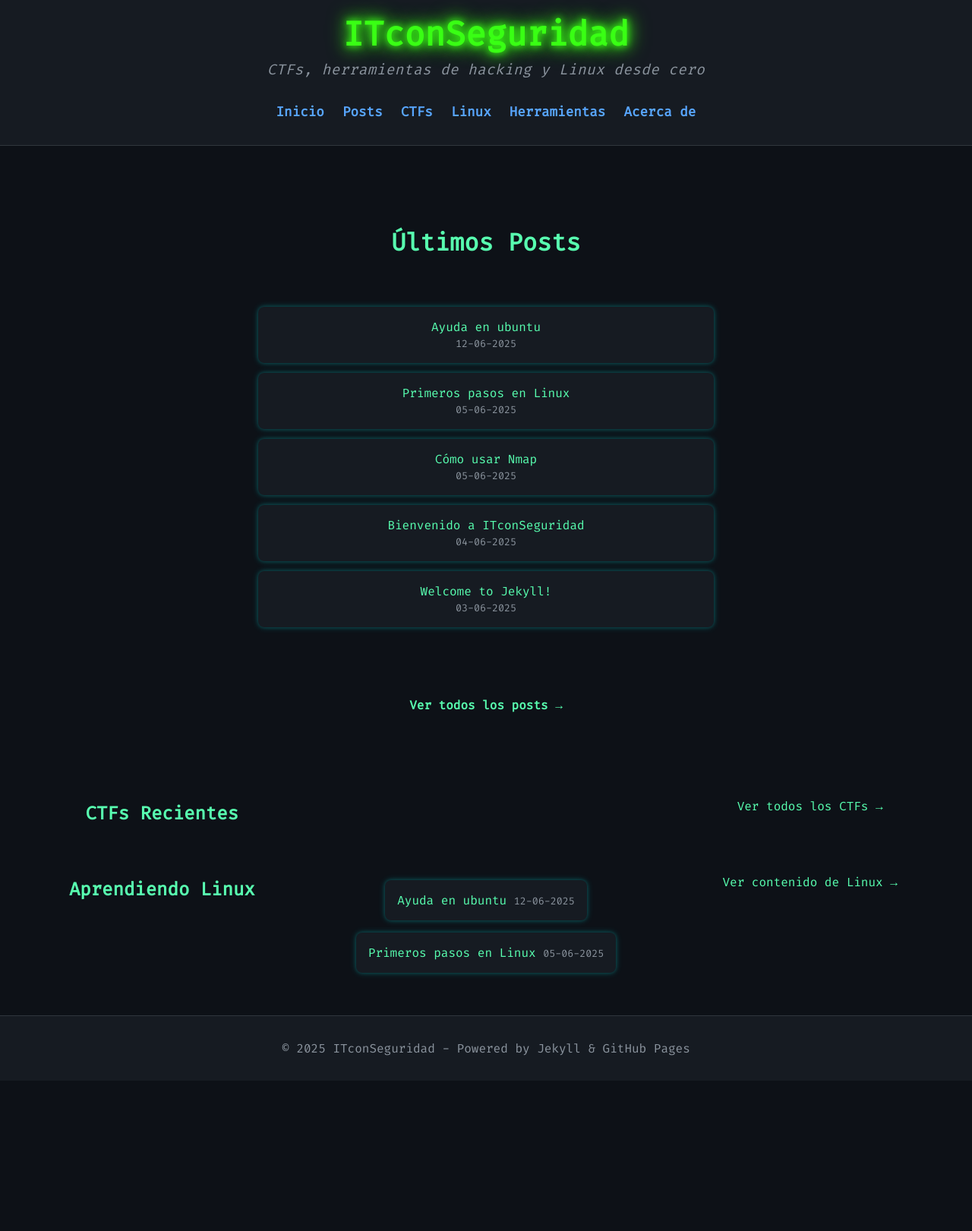
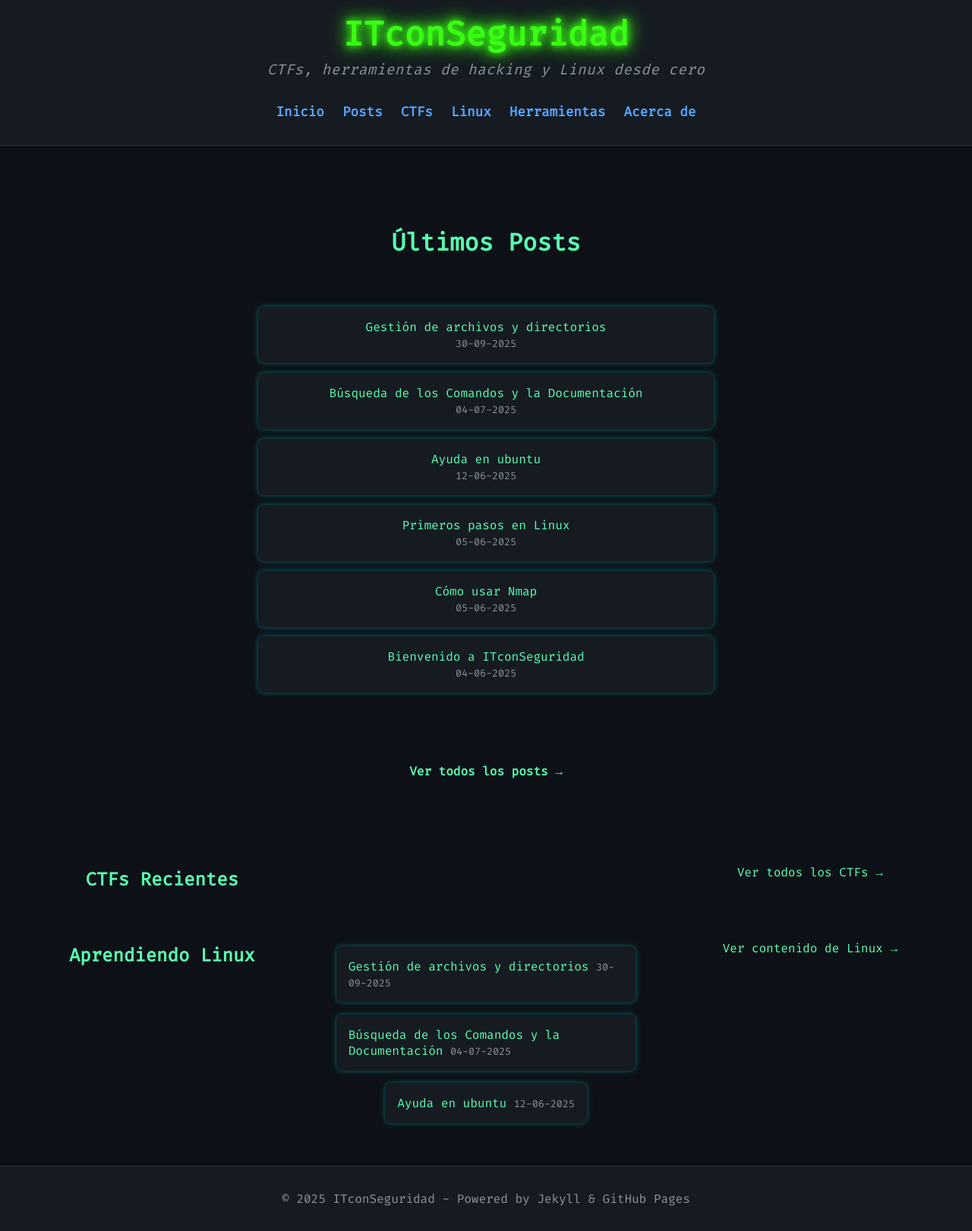
Before and after one commit to MrDhoko/mrdhoko.github.io, a Jekyll site: the page built from index.md, in a window 1280 px wide. Shown: the whole page at 76% size. Built offline with Jekyll 4.4.1, drawn with Linux system fonts in a browser that asks for light colours; before the commit the page ends 1423 px from its top, so only the background shows below that.

Commit message:
Búsqueda de los comandos

````diff
--- /dev/null
+++ b/_posts/2025-07-04-busqueda-de-comandos.md
@@ -0,0 +1,77 @@
+---
+title: "Búsqueda de los Comandos y la Documentación"
+date: 2025-07-04
+categories: [linux]
+layout: post
+subcategory: basico
+description: Aprende cómo localizar comandos, manuales y binarios en tu sistema usando herramientas como `whereis` y `which`.
+---
+
+## 🔍 Búsqueda de los Comandos y la Documentación
+
+Cuando trabajamos con Linux, es común querer saber **dónde está ubicado un comando** en el sistema o dónde encontrar su documentación. A continuación, veremos herramientas clave para obtener esa información.
+
+---
+
+### 📌 ¿Dónde se localiza un comando?
+
+Para saber en qué directorio del sistema se encuentra un comando y en qué sección del manual está catalogado, podemos usar el comando:
+
+```bash
+whereis nombre_del_comando
+```
+
+🧪 Ejemplo:
+
+```bash
+whereis grep
+```
+
+Este comando devuelve algo como:
+
+```bash
+grep: /usr/bin/grep /usr/share/man/man1/grep.1.gz /usr/share/info/grep.info.gz
+```
+
+- */bin/grep*: Ubicación del binario ejecutable
+- */usr/share/man/man1/grep.1.gz*: página del manual **(man)**.
+- */usr/share/info/grep.info.gz*: Página de documentación para **info**.
+
+---
+
+### 🎯 Filtrar resultados con whereis
+
+Si solo quieres ver el binario, puedes usar:
+
+```bash
+whereis -b grep
+```
+
+Si solo te interesa la página del manual, usa:
+
+```bash
+whereis -m grep
+```
+
+---
+
+
+### 🧠 Comando which
+
+El comando **which** busca únicamente la ubicación del binario que se ejecutará al llamar a un comando, según lo que esté definido en la variable **PATH**.
+
+🧪 Ejemplo:
+
+```bash
+which grep
+```
+
+Salida:
+
+```bash
+/bin/grep
+```
+
+Esto te indica exactamente qué archivo se ejecutará cuando escribas grep en la terminal.
+
+Estas herramientas son muy útiles para entender el comportamiento del sistema, especialmente cuando tienes múltiples versiones de un mismo comando o estás escribiendo scripts y necesitas saber rutas exactas.
--- /dev/null
+++ b/_posts/2025-09-30-gestion-de-archivos.md
@@ -0,0 +1,10 @@
+---
+title: "Gestión de archivos y directorios"
+date: 2025-09-30
+category: linux
+description: "Introducción a la gestión de archivos y directorios en Linux."
+layout: post
+subcategory: basico
+---
+
+Escribe tu contenido aquí...
--- a/assets/css/style.css
+++ b/assets/css/style.css
@@ -354,3 +354,66 @@ pre {
   color: #58ffb0;
   margin-bottom: 1.5rem;
 }
+/* Grid de tarjetas */
+.ctf-grid {
+  display: grid;
+  grid-template-columns: repeat(auto-fit, minmax(260px, 1fr));
+  gap: 1rem;
+  margin: 1rem 0;
+}
+
+/* Tarjeta */
+.ctf-card {
+  background: #161b22;
+  border: 1px solid #30363d;
+  padding: 1rem;
+  border-radius: 8px;
+  box-shadow: 0 0 8px rgba(57,255,20,0.03);
+  transition: transform 0.15s ease, box-shadow 0.15s ease;
+}
+
+.ctf-card:hover {
+  transform: translateY(-4px);
+  box-shadow: 0 6px 18px rgba(57,255,20,0.06);
+}
+
+/* Metadatos */
+.ctf-card .meta {
+  display: flex;
+  gap: 0.6rem;
+  align-items: center;
+  margin-bottom: 0.6rem;
+}
+
+.badge {
+  background: #0d1117;
+  color: #58a6ff;
+  border: 1px solid #30363d;
+  padding: 0.2rem 0.5rem;
+  border-radius: 6px;
+  font-size: 0.8rem;
+  text-transform: capitalize;
+}
+
+.badge.difficulty {
+  color: #39ff14;
+}
+
+/* Extracto */
+.ctf-card .excerpt {
+  color: #8b949e;
+  font-size: 0.95rem;
+  margin-top: 0.4rem;
+}
+
+/* Ajustes para summary/details */
+details summary {
+  cursor: pointer;
+  padding: 0.75rem 1rem;
+  border-radius: 8px;
+  background: transparent;
+  color: #58a6ff;
+}
+details[open] summary {
+  color: #39ff14;
+}
````
Also changed, not shown: _posts/2025-06-03-welcome-to-jekyll.markdown (deleted, +0 -29 lines), _posts/2025-06-05-linux-primeros-pasos.md (+1 -1 lines), _posts/2025-06-12-ayuda-en-ubuntu.md (+1 -1 lines), ctfs.md (added, +96 -0 lines), linux.md (+3 -4 lines), 2 other files.
